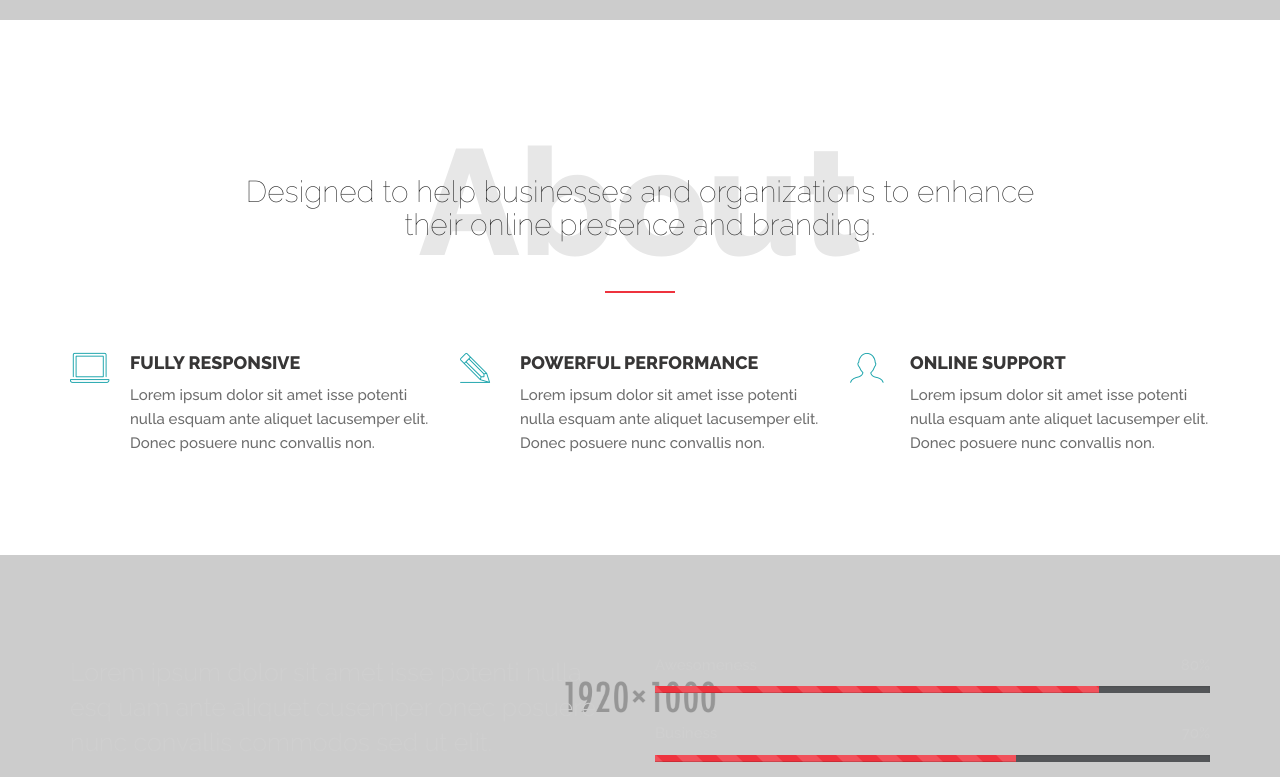
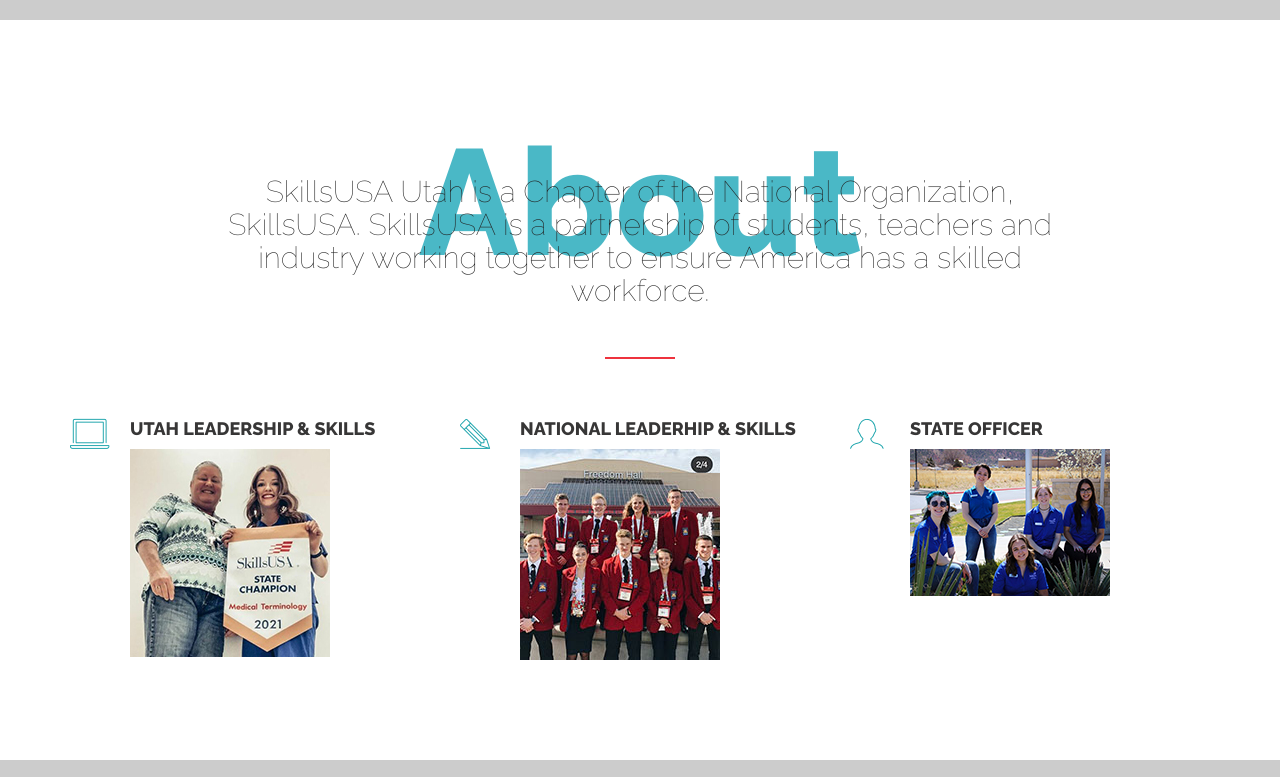
Before and after one commit to morineth000/2322skillsusa, a plain HTML site: page index.html in a window 1280 px wide. Shown: the part 780-1557 px from the top of the page. Drawn offline with Linux system fonts and the light colour scheme.

Commit message:
about changes

```diff
--- a/css/style.css
+++ b/css/style.css
@@ -169,7 +169,7 @@
 .sec-title-two {
 	text-align: center;
 	font-size: 150px;
-	color: #e7e7e7;
+	color: #4ab8c6;
 	font-weight: bold;
 }
 .title-line {
--- a/index.html
+++ b/index.html
@@ -271,30 +271,34 @@
         <div class="row">
           <div class="col-md-9 sec-title sec-auto-margin text-center m-bottom6">
             <h1 class="sec-title-two">About</h1>
-            <h2 class="font-thin-xs font30 m-top-11">Designed to help businesses and organizations to enhance their online presence and branding.</h2>
+            <h2 class="font-thin-xs font30 m-top-11">SkillsUSA Utah is a Chapter of the National Organization, SkillsUSA. SkillsUSA is a partnership of students, teachers and industry working together to ensure America has a skilled workforce. </h2>
             <div class="title-line"></div>
           </div>
           <div class="col-md-4 col-sm-4">
             <div class="feature-col m-bottom4"><span class="icon-laptop font-color font30 pull-left"></span>
               <div class="feature-icon-col left-padd6">
-                <h2 class="font-black uppercase font-bold font18 m-bottom1">Fully Responsive</h2>
-                <p>Lorem ipsum dolor sit amet isse potenti nulla esquam ante aliquet lacusemper elit. Donec posuere nunc convallis non.</p>
+                <h2 class="font-black uppercase font-bold font18 m-bottom1">Utah leadership & Skills</h2>
+                <!-- <p>Lorem ipsum dolor sit amet isse potenti nulla esquam ante aliquet lacusemper elit. Donec posuere nunc convallis non.</p> -->
+                <a href="https://www.utahskillsusa.org/ulsc--utah-leadership-and-skills-conference.html"><img src="images/images/skills-usa-200200-pixles/state-conference-scores.jpg" alt="utah state champions banner"></a>
+
               </div>
             </div>
           </div>
           <div class="col-md-4 col-sm-4">
             <div class="feature-col m-bottom4"><span class="icon-pencil font-color font30 pull-left"></span>
               <div class="feature-icon-col left-padd6">
-                <h2 class="font-black uppercase font-bold font18 m-bottom1">Powerful Performance</h2>
-                <p>Lorem ipsum dolor sit amet isse potenti nulla esquam ante aliquet lacusemper elit. Donec posuere nunc convallis non.</p>
+                <h2 class="font-black uppercase font-bold font18 m-bottom1">National Leaderhip & Skills</h2>
+                <!-- <p>Lorem ipsum dolor sit amet isse potenti nulla esquam ante aliquet lacusemper elit. Donec posuere nunc convallis non.</p> -->
+                <a href="https://www.utahskillsusa.org/nlsc---national-and-leadership-skills-competition.html"><img src="images/images/skills-usa-200200-pixles/nationals-info_orig.jpg" alt="national officers group picture"></a>
               </div>
             </div>
           </div>
           <div class="col-md-4 col-sm-4">
             <div class="feature-col m-bottom4"><span class="icon-profile-male font-color font30 pull-left"></span>
               <div class="feature-icon-col left-padd6">
-                <h2 class="font-black uppercase font-bold font18 m-bottom1">Online Support</h2>
-                <p>Lorem ipsum dolor sit amet isse potenti nulla esquam ante aliquet lacusemper elit. Donec posuere nunc convallis non.</p>
+                <h2 class="font-black uppercase font-bold font18 m-bottom1">State Officer</h2>
+                <!-- <p>Lorem ipsum dolor sit amet isse potenti nulla esquam ante aliquet lacusemper elit. Donec posuere nunc convallis non.</p> -->
+                <a href="https://www.utahskillsusa.org/student-officer-team.html"><img src="images/images/skills-usa-200200-pixles/state-officer-team_orig.jpg" alt="state officer team" ></a>
               </div>
             </div>
           </div>
```
